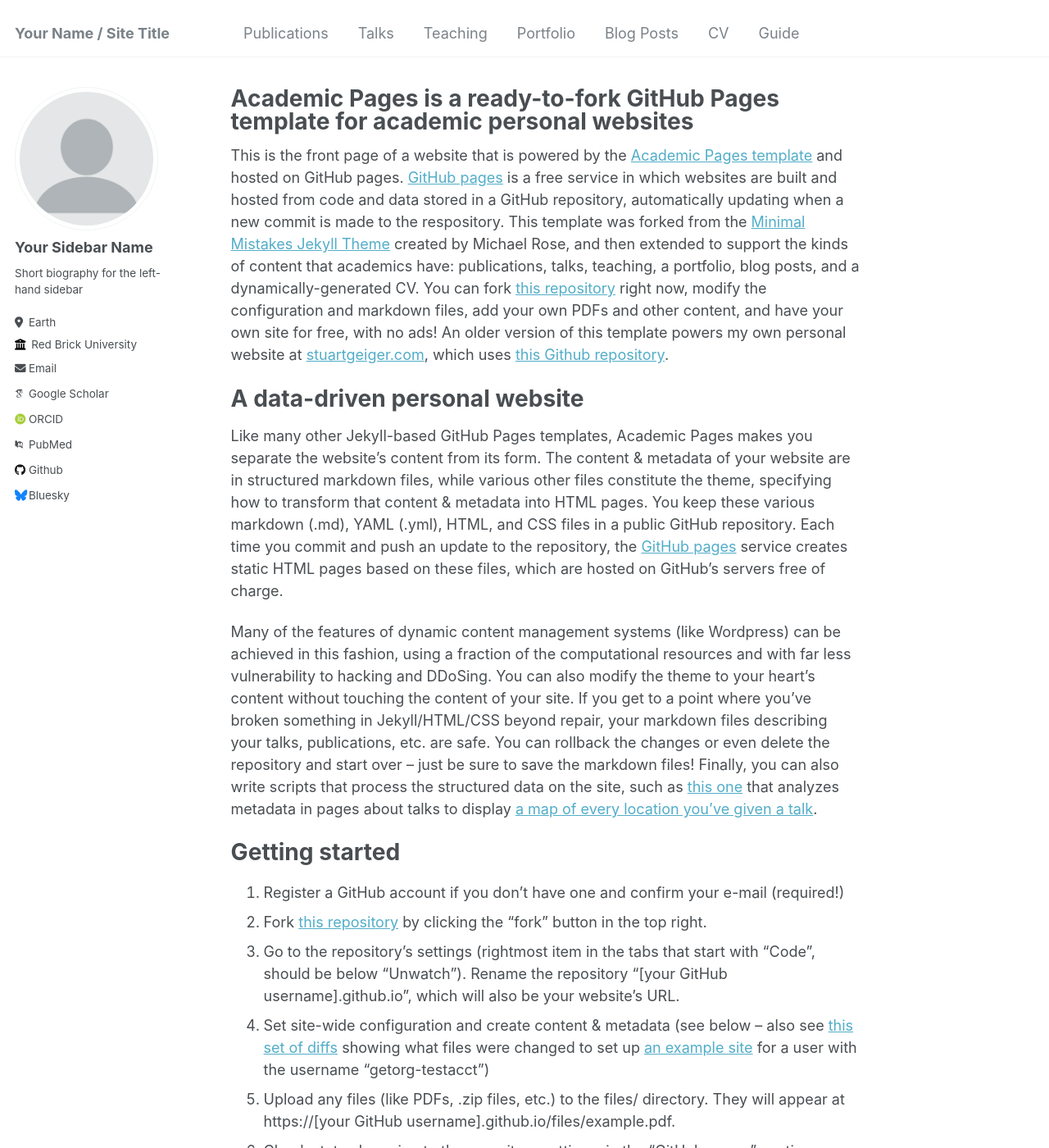
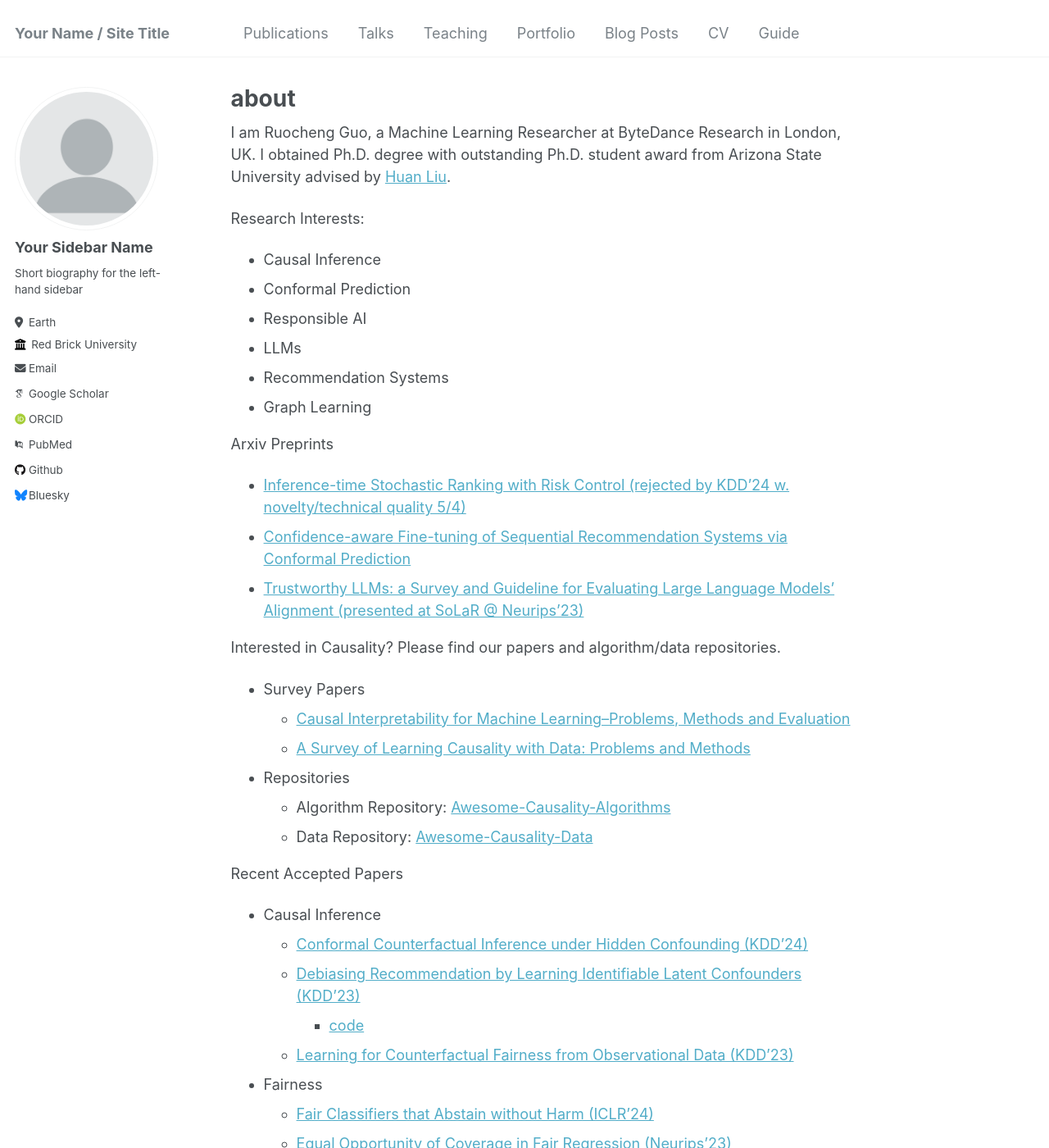
Before and after one commit to rguo12/rguo12.github.io, a Jekyll site: the page built from _pages/about.md, in a window 1280 px wide and 1400 px high. Shown: the whole window at 82% size. Built offline with Jekyll 4.4.1, drawn with Linux system fonts in a browser that asks for light colours; some web fonts are replaced; some of the changed text lies outside the part shown.

Commit message:
update about

```diff
--- a/_pages/about.md
+++ b/_pages/about.md
@@ -1,49 +1,68 @@
 ---
 permalink: /
-title: "Academic Pages is a ready-to-fork GitHub Pages template for academic personal websites"
+title: about
 author_profile: true
 redirect_from:
   - /about/
   - /about.html
 ---
 
-This is the front page of a website that is powered by the [Academic Pages template](https://github.com/academicpages/academicpages.github.io) and hosted on GitHub pages. [GitHub pages](https://pages.github.com) is a free service in which websites are built and hosted from code and data stored in a GitHub repository, automatically updating when a new commit is made to the respository. This template was forked from the [Minimal Mistakes Jekyll Theme](https://mmistakes.github.io/minimal-mistakes/) created by Michael Rose, and then extended to support the kinds of content that academics have: publications, talks, teaching, a portfolio, blog posts, and a dynamically-generated CV. You can fork [this repository](https://github.com/academicpages/academicpages.github.io) right now, modify the configuration and markdown files, add your own PDFs and other content, and have your own site for free, with no ads! An older version of this template powers my own personal website at [stuartgeiger.com](http://stuartgeiger.com), which uses [this Github repository](https://github.com/staeiou/staeiou.github.io).
+I am Ruocheng Guo, a Machine Learning Researcher at ByteDance Research in London, UK. I obtained Ph.D. degree with outstanding Ph.D. student award from Arizona State University advised by [Huan Liu](http://www.public.asu.edu/~huanliu/).
 
-A data-driven personal website
-======
-Like many other Jekyll-based GitHub Pages templates, Academic Pages makes you separate the website's content from its form. The content & metadata of your website are in structured markdown files, while various other files constitute the theme, specifying how to transform that content & metadata into HTML pages. You keep these various markdown (.md), YAML (.yml), HTML, and CSS files in a public GitHub repository. Each time you commit and push an update to the repository, the [GitHub pages](https://pages.github.com/) service creates static HTML pages based on these files, which are hosted on GitHub's servers free of charge.
+Research Interests:
+- Causal Inference
+- Conformal Prediction
+- Responsible AI
+- LLMs
+- Recommendation Systems
+- Graph Learning
 
-Many of the features of dynamic content management systems (like Wordpress) can be achieved in this fashion, using a fraction of the computational resources and with far less vulnerability to hacking and DDoSing. You can also modify the theme to your heart's content without touching the content of your site. If you get to a point where you've broken something in Jekyll/HTML/CSS beyond repair, your markdown files describing your talks, publications, etc. are safe. You can rollback the changes or even delete the repository and start over -- just be sure to save the markdown files! Finally, you can also write scripts that process the structured data on the site, such as [this one](https://github.com/academicpages/academicpages.github.io/blob/master/talkmap.ipynb) that analyzes metadata in pages about talks to display [a map of every location you've given a talk](https://academicpages.github.io/talkmap.html).
+Arxiv Preprints
+- [Inference-time Stochastic Ranking with Risk Control (rejected by KDD'24 w. novelty/technical quality 5/4)](https://arxiv.org/abs/2306.07188)
+- [Confidence-aware Fine-tuning of Sequential Recommendation Systems via Conformal Prediction](https://arxiv.org/pdf/2402.08976)
+- [Trustworthy LLMs: a Survey and Guideline for Evaluating Large Language Models' Alignment (presented at SoLaR @ Neurips'23)](https://arxiv.org/abs/2308.05374)
 
-Getting started
-======
-1. Register a GitHub account if you don't have one and confirm your e-mail (required!)
-1. Fork [this repository](https://github.com/academicpages/academicpages.github.io) by clicking the "fork" button in the top right.
-1. Go to the repository's settings (rightmost item in the tabs that start with "Code", should be below "Unwatch"). Rename the repository "[your GitHub username].github.io", which will also be your website's URL.
-1. Set site-wide configuration and create content & metadata (see below -- also see [this set of diffs](http://archive.is/3TPas) showing what files were changed to set up [an example site](https://getorg-testacct.github.io) for a user with the username "getorg-testacct")
-1. Upload any files (like PDFs, .zip files, etc.) to the files/ directory. They will appear at https://[your GitHub username].github.io/files/example.pdf.
-1. Check status by going to the repository settings, in the "GitHub pages" section
 
-Site-wide configuration
-------
-The main configuration file for the site is in the base directory in [_config.yml](https://github.com/academicpages/academicpages.github.io/blob/master/_config.yml), which defines the content in the sidebars and other site-wide features. You will need to replace the default variables with ones about yourself and your site's github repository. The configuration file for the top menu is in [_data/navigation.yml](https://github.com/academicpages/academicpages.github.io/blob/master/_data/navigation.yml). For example, if you don't have a portfolio or blog posts, you can remove those items from that navigation.yml file to remove them from the header.
+Interested in Causality? Please find our papers and algorithm/data repositories.
+- Survey Papers
+  - [Causal Interpretability for Machine Learning--Problems, Methods and Evaluation](https://arxiv.org/pdf/2003.03934.pdf)
+  - [A Survey of Learning Causality with Data: Problems and Methods](https://arxiv.org/pdf/1809.09337)
+- Repositories
+  - Algorithm Repository: [Awesome-Causality-Algorithms](https://github.com/rguo12/awesome-causality-algorithms)
+  - Data Repository: [Awesome-Causality-Data](https://github.com/rguo12/awesome-causality-data)
 
-Create content & metadata
-------
-For site content, there is one markdown file for each type of content, which are stored in directories like _publications, _talks, _posts, _teaching, or _pages. For example, each talk is a markdown file in the [_talks directory](https://github.com/academicpages/academicpages.github.io/tree/master/_talks). At the top of each markdown file is structured data in YAML about the talk, which the theme will parse to do lots of cool stuff. The same structured data about a talk is used to generate the list of talks on the [Talks page](https://academicpages.github.io/talks), each [individual page](https://academicpages.github.io/talks/2012-03-01-talk-1) for specific talks, the talks section for the [CV page](https://academicpages.github.io/cv), and the [map of places you've given a talk](https://academicpages.github.io/talkmap.html) (if you run this [python file](https://github.com/academicpages/academicpages.github.io/blob/master/talkmap.py) or [Jupyter notebook](https://github.com/academicpages/academicpages.github.io/blob/master/talkmap.ipynb), which creates the HTML for the map based on the contents of the _talks directory).
+Recent Accepted Papers
+- Causal Inference
+  - [Conformal Counterfactual Inference under Hidden Confounding (KDD'24)]()
+  - [Debiasing Recommendation by Learning Identifiable Latent Confounders (KDD'23)](https://arxiv.org/pdf/2302.05052.pdf)
+    - [code](https://github.com/BgmLover/iDCF)
+  - [Learning for Counterfactual Fairness from Observational Data (KDD'23)](https://arxiv.org/pdf/2307.08232.pdf)
 
-**Markdown generator**
+- Fairness
+  - [Fair Classifiers that Abstain without Harm (ICLR'24)](https://arxiv.org/abs/2310.06205)
+  - [Equal Opportunity of Coverage in Fair Regression (Neurips'23)](https://arxiv.org/abs/2311.02243)
+    - [code](https://github.com/fangxin-wang/bfqr)
 
-I have also created [a set of Jupyter notebooks](https://github.com/academicpages/academicpages.github.io/tree/master/markdown_generator
-) that converts a CSV containing structured data about talks or presentations into individual markdown files that will be properly formatted for the Academic Pages template. The sample CSVs in that directory are the ones I used to create my own personal website at stuartgeiger.com. My usual workflow is that I keep a spreadsheet of my publications and talks, then run the code in these notebooks to generate the markdown files, then commit and push them to the GitHub repository.
+- Graph Learning
+  - [Tensorized Hypergraph Neural Networks (SDM'24)](https://arxiv.org/abs/2306.02560)
+  - [Federated Knowledge Graph Completion via Latent Embedding Sharing and Tensor Factorization (ICDM'23)]()
+  - [Virtual Node Tuning for Few-shot Node Classification (KDD'23)](https://arxiv.org/pdf/2306.06063.pdf)
 
-How to edit your site's GitHub repository
-------
-Many people use a git client to create files on their local computer and then push them to GitHub's servers. If you are not familiar with git, you can directly edit these configuration and markdown files directly in the github.com interface. Navigate to a file (like [this one](https://github.com/academicpages/academicpages.github.io/blob/master/_talks/2012-03-01-talk-1.md) and click the pencil icon in the top right of the content preview (to the right of the "Raw | Blame | History" buttons). You can delete a file by clicking the trashcan icon to the right of the pencil icon. You can also create new files or upload files by navigating to a directory and clicking the "Create new file" or "Upload files" buttons.
+- Recommendation Systems
+  - [Graph-Based Model-Agnostic Data Subsampling for Recommendation Systems (KDD'23 ADS Track)](https://arxiv.org/pdf/2305.16391)
 
-Example: editing a markdown file for a talk
-![Editing a markdown file for a talk](/images/editing-talk.png)
 
-For more info
-------
-More info about configuring Academic Pages can be found in [the guide](https://academicpages.github.io/markdown/). The [guides for the Minimal Mistakes theme](https://mmistakes.github.io/minimal-mistakes/docs/configuration/) (which this theme was forked from) might also be helpful.
+Experience:
+- Machine Learning Researcher, ByteDance Research, June 2022 -
+- Assistant Professor, City University of Hong Kong, Aug 2021 - June 2022
+- AI Resident, Google [X], Aug 2020 - Dec 2020
+- Research Intern, Microsoft Research, May 2020 - Aug 2020
+- Research Intern, Etsy, May 2019 - Aug 2019
+
+Students and Interns
+- Maolin Wang (PhD Student@City University of Hong Kong, Co-supervised w. Xiangyu Zhao and Junhui Wang)
+  - WWW'24, SDM'24, ICDM'23
+- Zonghao Chen (PhD Student@UCL, Intern@Tiktok UK)
+  - KDD'24
+- Qing Zhang (PhD Student@HKUST, Intern@ByteDance Beijing)
+  - KDD'23
```
